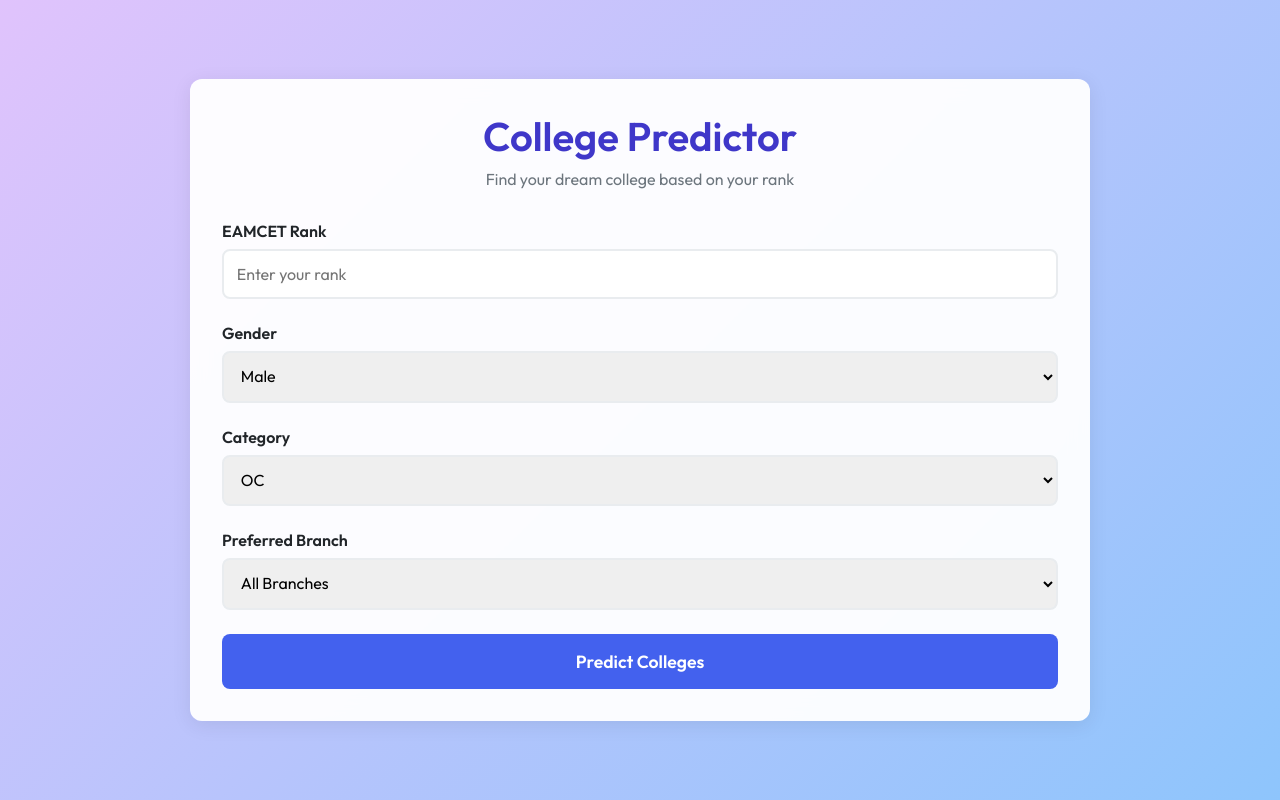
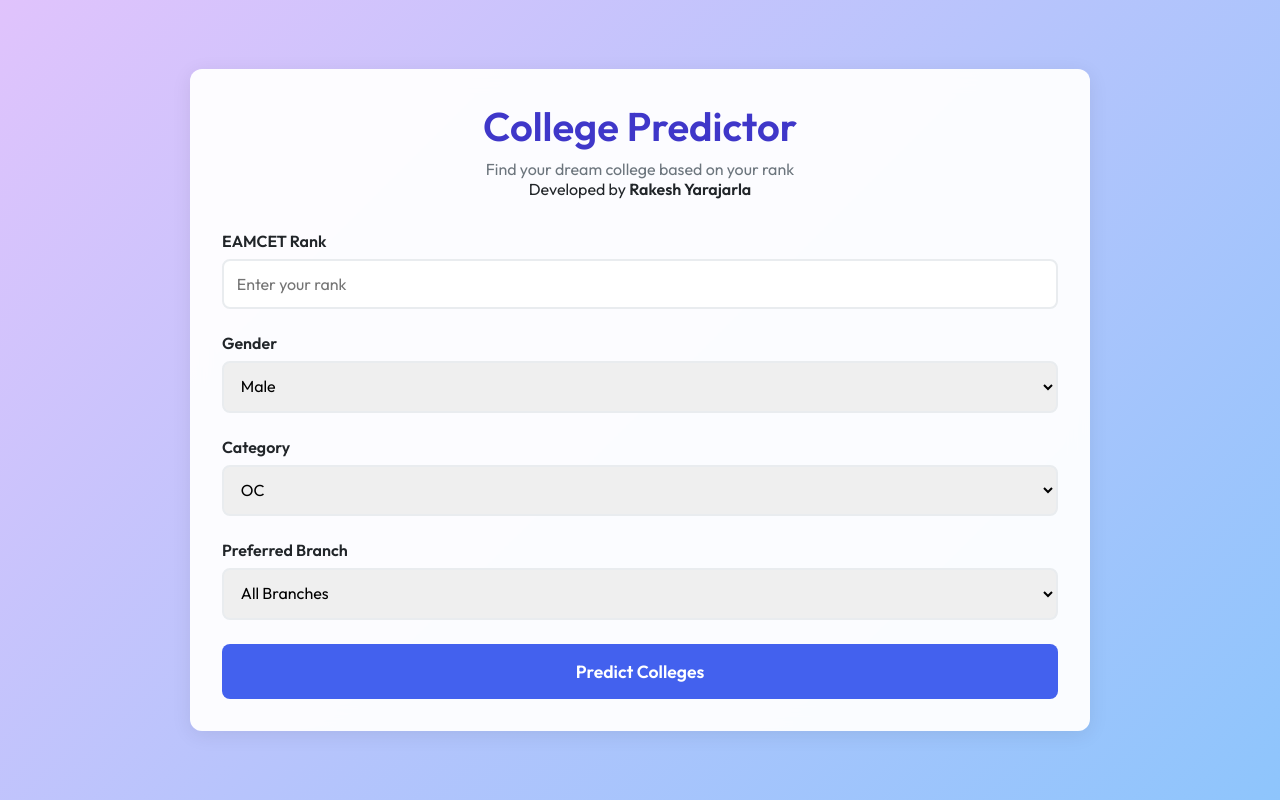
Before and after one commit to rakeshyarajarla/College_predictor_web, a plain HTML site: page public/index.html in a window 1280 px wide. Drawn offline with Linux system fonts and the light colour scheme.

Commit message:
Update index.html

```diff
--- a/public/index.html
+++ b/public/index.html
@@ -14,6 +14,10 @@
         <header>
             <h1>College Predictor</h1>
             <p>Find your dream college based on your rank</p>
+            <div class="developer-name">
+        Developed by <strong>Rakesh Yarajarla</strong>
+    </div>
+
         </header>
 
         <main>
```
